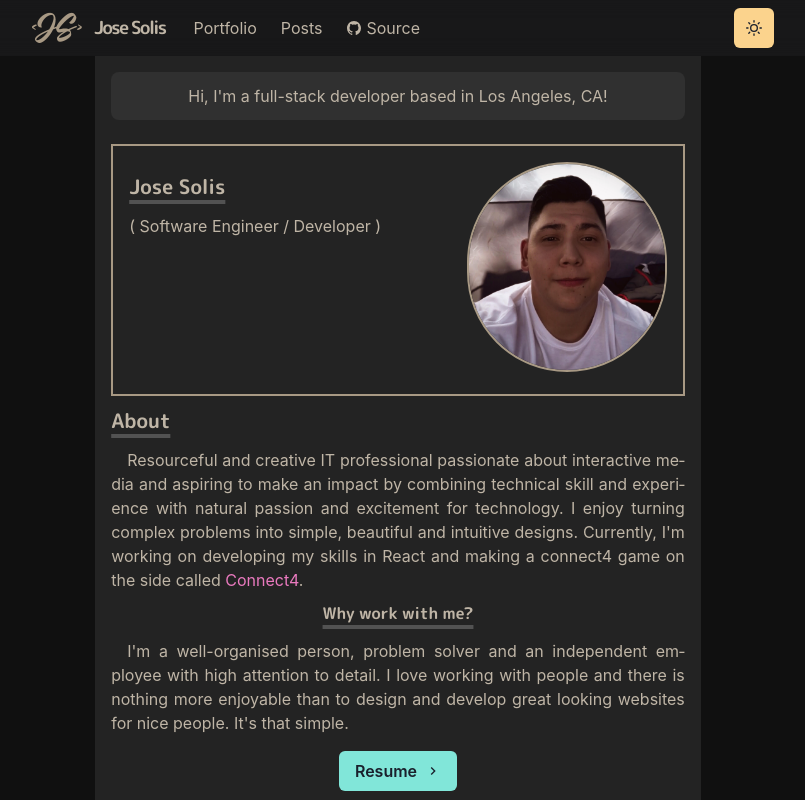
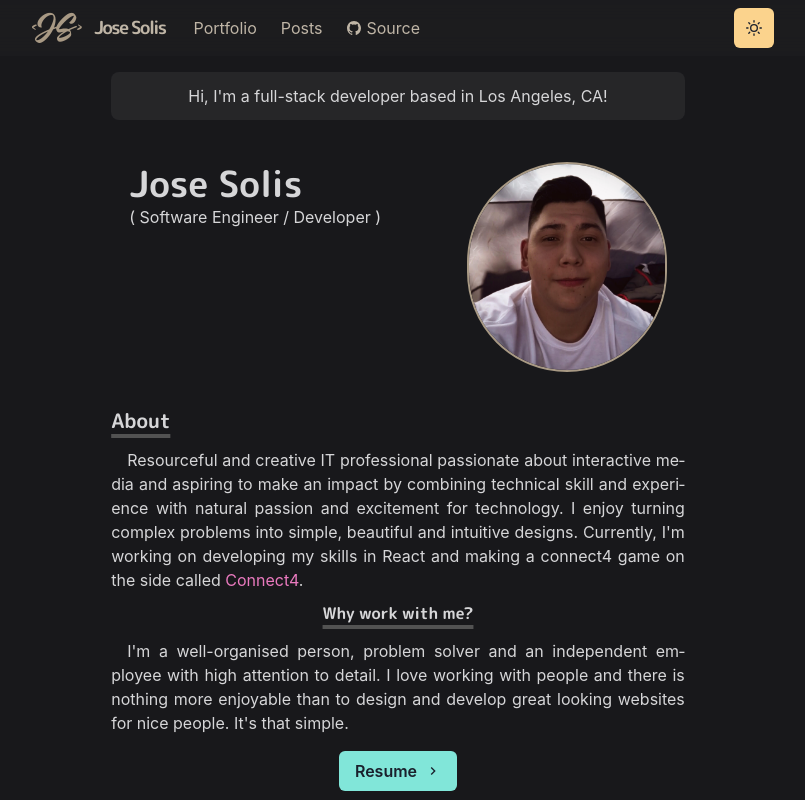
Before and after one commit to jasolisdev/homepage, a Next.js app: page / in a window 1280 px wide. Shown: the top 800 px of the page, without its empty margins (242-1047 px from the left). Built offline with nearby package versions, Linux system fonts and the light colour scheme.

Commit message:
updated resume

```diff
--- a/lib/theme.js
+++ b/lib/theme.js
@@ -4,7 +4,7 @@ import { mode } from '@chakra-ui/theme-tools'
 const styles = {
   global: props => ({
     body: {
-      bg: mode('#f0e7db', '#101010')(props)
+      bg: mode('#f0e7db', '#18181b')(props)
     }
   })
 }
--- a/pages/index.js
+++ b/pages/index.js
@@ -50,8 +50,8 @@ const Home = () => (
   <Layout>
     <Container
       padding="4"
-      bg={useColorModeValue('whiteAlpha.100', '#232323')}
-      color={useColorModeValue('#504945', '#bfb5a6')}
+      bg={useColorModeValue('whiteAlpha.100', '#18181b')}
+      color={useColorModeValue('#504945', '#d6d6d8')}
     >
       <Box
         borderRadius="lg"
@@ -59,13 +59,13 @@ const Home = () => (
         p={3}
         textAlign="center"
         bg={useColorModeValue('whiteAlpha.500', 'whiteAlpha.100')}
-        color={useColorModeValue('#504945', '#bfb5a6')}
+        color={useColorModeValue('#504945', '#d6d6d8')}
       >
         Hi, I&apos;m a full-stack developer based in Los Angeles, CA!
       </Box>
-      <Box border="2px solid #A89984" padding="4" display={{ md: 'flex' }}>
+      <Box border="2px solid #18181b" padding="4" display={{ md: 'flex' }}>
         <Box flexGrow={1}>
-          <Heading as="h2" variant="section-title">
+          <Heading as="h2" variant="page-title">
             Jose Solis
           </Heading>
           <p>( Software Engineer / Developer )</p>
```
Also changed, not shown: 1 other file (tests, documents, lock files or other folders).
